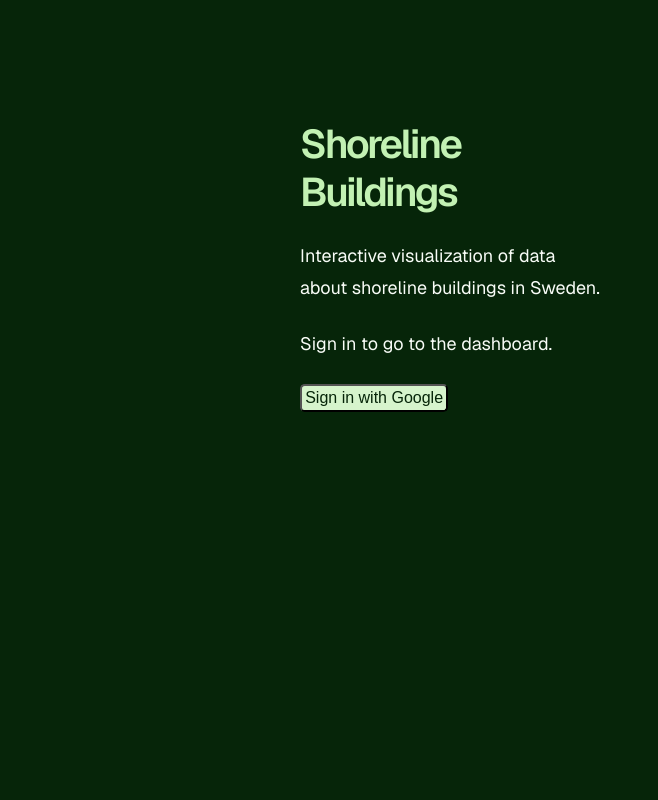
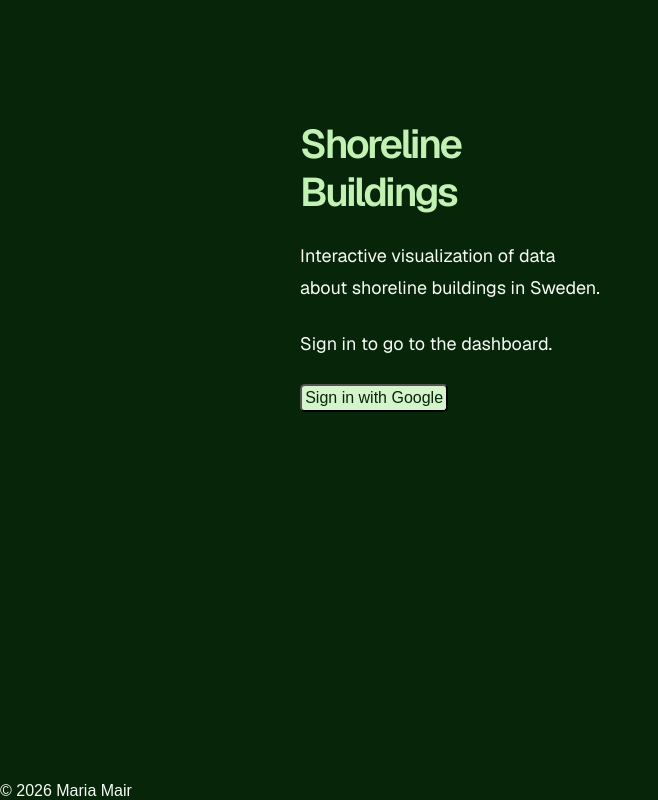
Before and after one commit to mariamair/shoreline-buildings-client, a Next.js app: page / in a window 1280 px wide. Shown: the whole page, without its empty margins (0-658 px from the left). Built offline with nearby package versions, Linux system fonts and the light colour scheme.

Commit message:
Add footer

```diff
--- a/src/app/layout.js
+++ b/src/app/layout.js
@@ -1,4 +1,11 @@
+/**
+ * Defines the layout for the home page.
+ *
+ * @author Maria Mair <mm225mz@student.lnu.se>
+ */
+
 import { Geist, Geist_Mono } from 'next/font/google'
+import Footer from '@/components/Footer'
 import './globals.css'
 
 const geistSans = Geist({
@@ -19,7 +26,10 @@ export const metadata = {
 export default function RootLayout({ children }) {
   return (
     <html lang="en" className={`${geistSans.variable} ${geistMono.variable}`}>
-      <body>{children}</body>
+      <body>
+        {children}
+        <Footer />
+      </body>
     </html>
   )
 }
--- /dev/null
+++ b/src/components/Footer.js
@@ -0,0 +1,13 @@
+/**
+ * Defines the footer component.
+ *
+ * @author Maria Mair <mm225mz@student.lnu.se>
+ */
+
+export default function Footer() {
+  return (
+    <footer>
+      <p>&copy; 2026 Maria Mair</p>
+    </footer>
+  )
+}
```
